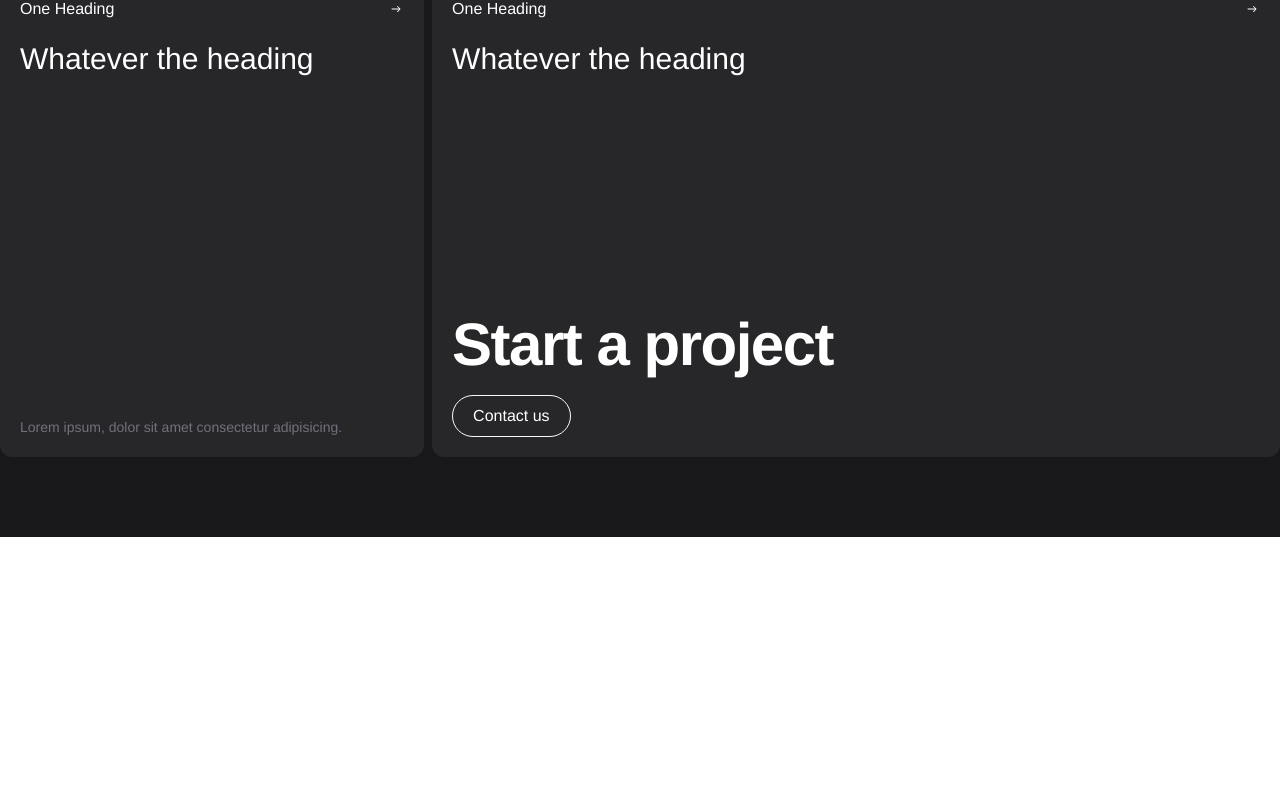
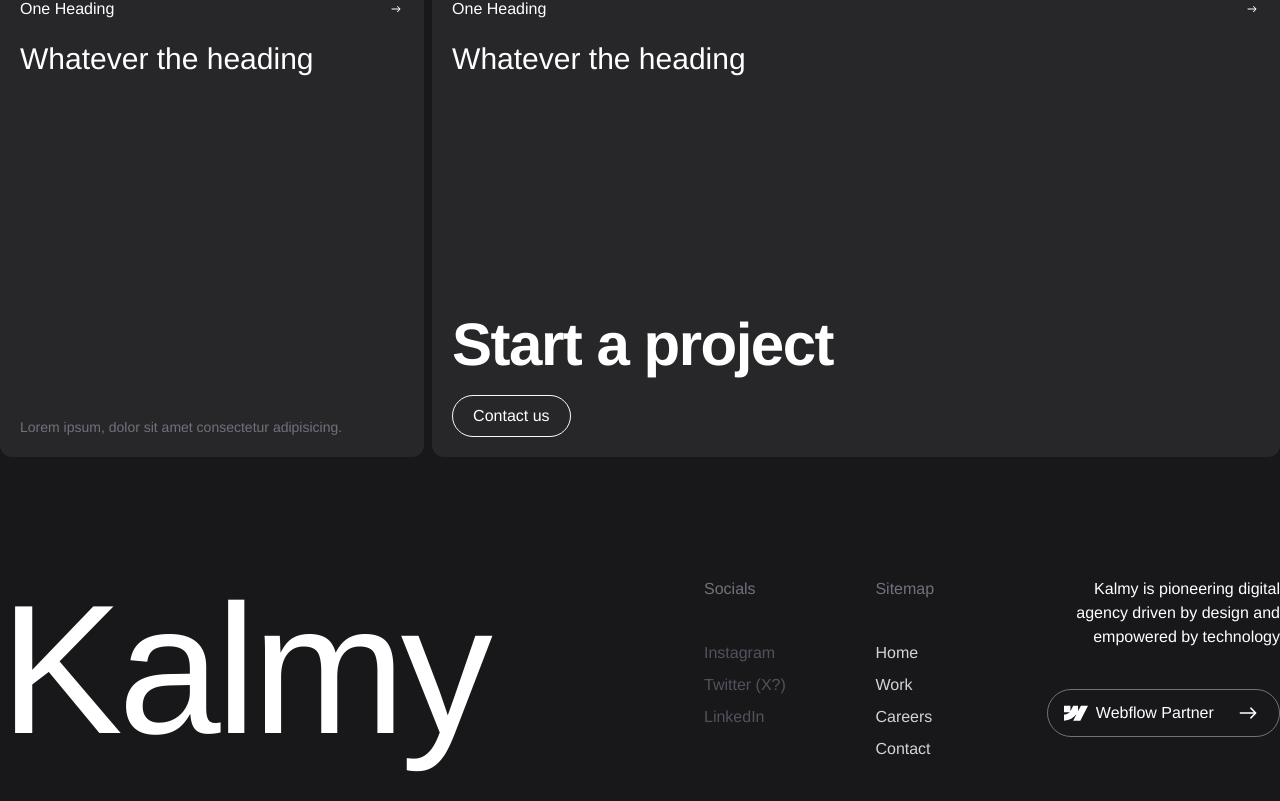
Before and after one commit to prithvikings/Kamly, a React (Vite) app: page / in a window 1280 px wide. Shown: the part 2737-3538 px from the top of the page. Before the commit the page ends 3274 px from the top, so only its background shows below. Built offline with nearby package versions, Linux system fonts and the light colour scheme.

Commit message:
Add Footer component and integrate it into App layout

```diff
--- a/src/App.jsx
+++ b/src/App.jsx
@@ -5,6 +5,7 @@ import Stripes from './components/Stripes'
 import Products from './components/Products'
 import Marquees from './components/Marquees'
 import Cards from './components/Cards'
+import Footer from './components/Footer'
 const App = () => {
   return (
     <div className='w-full bg-zinc-900 text-white font-[Helvetica]'>
@@ -14,6 +15,7 @@ const App = () => {
       <Products />
       <Marquees />
       <Cards />
+      <Footer />
     </div>
   )
 }
--- /dev/null
+++ b/src/components/Footer.jsx
@@ -0,0 +1,32 @@
+import React from 'react'
+import { IoIosArrowRoundForward } from "react-icons/io";
+import { FaWebflow } from "react-icons/fa6";
+function Footer() {
+  return (
+    <div className='max-w-screen-xl mx-auto py-10 flex gap-32'>
+        <div className='basis-1/2'>
+            <h1 className='text-[11.5rem] leading-none tracking-tight font-medium'>Kalmy</h1>
+        </div>
+        <div className='basis-1/2 flex gap-4'>
+            <div className='basis-1/3'>
+                <h4 className='capitalize mb-10 text-zinc-500'>socials</h4>
+                {["instagram","twitter (x?)","LinkedIn"].map((social,index)=><a className='block mt-2 capitalize text-zinc-600'>{social}</a>)}
+            </div>
+            <div className='basis-1/3'>
+                <h4 className='capitalize mb-10 text-zinc-500'>Sitemap</h4>
+                {["Home","Work","Careers","contact"].map((social,index)=><a className='block mt-2 capitalize text-zinc-300'>{social}</a>)}
+            </div>
+            <div className='basis-1/2 flex flex-col items-end'>
+                <p className='text-right'>Kalmy is pioneering digital agency driven by design and empowered by technology</p>
+                <div className='w-full rounded-full px-4 py-2 border-[1px] border-zinc-500 mt-10 flex justify-between items-center gap-3'>
+                    <div className='flex gap-2'><FaWebflow className=' text-2xl'/>
+                    <h1 className='font-regular'>Webflow Partner</h1></div>
+                    <IoIosArrowRoundForward className=' text-3xl'/>
+                </div>
+            </div>
+        </div>
+    </div>
+  )
+}
+
+export default Footer
```
